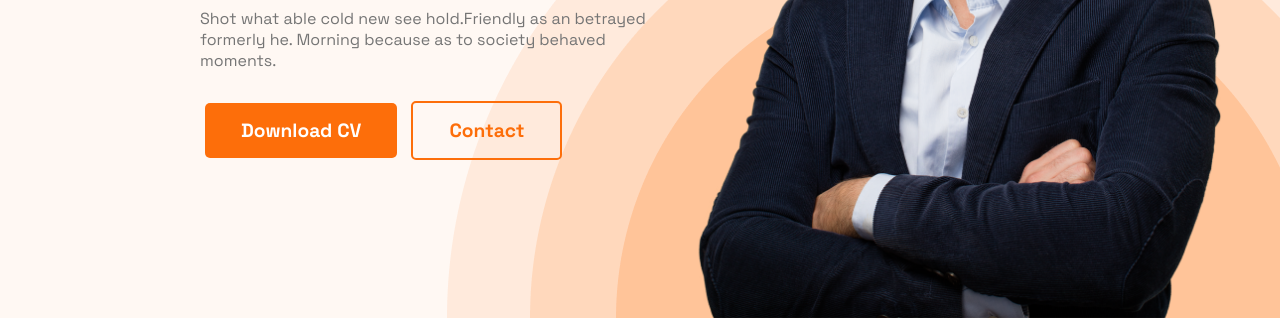
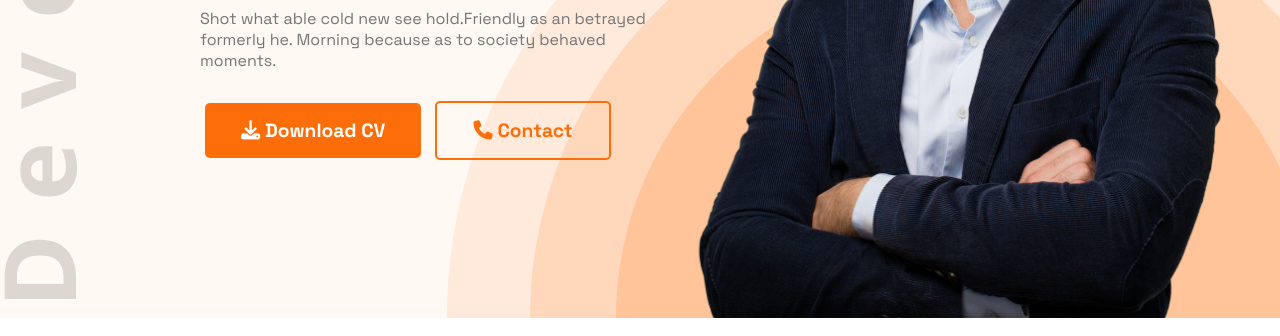
Before and after one commit to samsuuddintoha/webdev-portfolio, a plain HTML site: page index.html in a window 1280 px wide. Shown: the part 464-800 px from the top of the page. Drawn offline with Linux system fonts and the light colour scheme.

Commit message:
Added fontawesome

```diff
--- a/assets/css/style.css
+++ b/assets/css/style.css
@@ -90,6 +90,9 @@ nav li > a {
 /* Header Style */
 .header {
   background-color: var(--bg-color);
+  background-image: url('../images/header_bg.png'), url('../images/developer.png');
+  background-repeat: no-repeat;
+  background-position: bottom right, top left;
 }
 
 /* Banner Style */
@@ -98,9 +101,6 @@ nav li > a {
   display: flex;
   justify-content: space-between;
   align-items: center;
-  background-image: url('../images/header_bg.png');
-  background-repeat: no-repeat;
-  background-position: bottom right;
 }
 .banner .banner-content {
   max-width: 580px;
--- a/index.html
+++ b/index.html
@@ -7,6 +7,9 @@
 
   <!-- Google Free Fonts -->
   <link href="https://fonts.googleapis.com/css2?family=Space+Grotesk:wght@300..700&display=swap" rel="stylesheet">
+
+  <!-- Font Awesome -->
+  <link rel="stylesheet" href="https://cdnjs.cloudflare.com/ajax/libs/font-awesome/6.7.1/css/all.min.css" integrity="sha512-5Hs3dF2AEPkpNAR7UiOHba+lRSJNeM2ECkwxUIxC1Q/FLycGTbNapWXB4tP889k5T5Ju8fs4b1P5z/iB4nMfSQ==" crossorigin="anonymous" referrerpolicy="no-referrer" />
 
   <!-- CSS Style -->
   <link rel="stylesheet" href="assets/css/style.css">
@@ -27,8 +30,8 @@
         <h1 class="banner-title">Mary Hardy</h1>
         <p>Shot what able cold new see hold.Friendly as an betrayed formerly he. Morning because as to society behaved moments.</p>
         <div class="buttons">
-          <button class="primary-btn">Download CV</button>
-          <button class="secondary-btn">Contact</button>
+          <button class="primary-btn"><i class="fa fa-download" aria-hidden="true"></i> Download CV</button>
+          <button class="secondary-btn"><i class="fa fa-phone" aria-hidden="true"></i> Contact</button>
         </div>
       </div>
       <img class="banner-photo" src="assets/images/hardy.png" alt="Hardy">
@@ -156,7 +159,7 @@
         </div>
       </div>
       <div class="download-cv">
-        <button class="primary-btn">Download CV</button>
+        <button class="primary-btn"><i class="fa fa-download" aria-hidden="true"></i> Download CV</button>
       </div>
      </section>
   </main>
```
